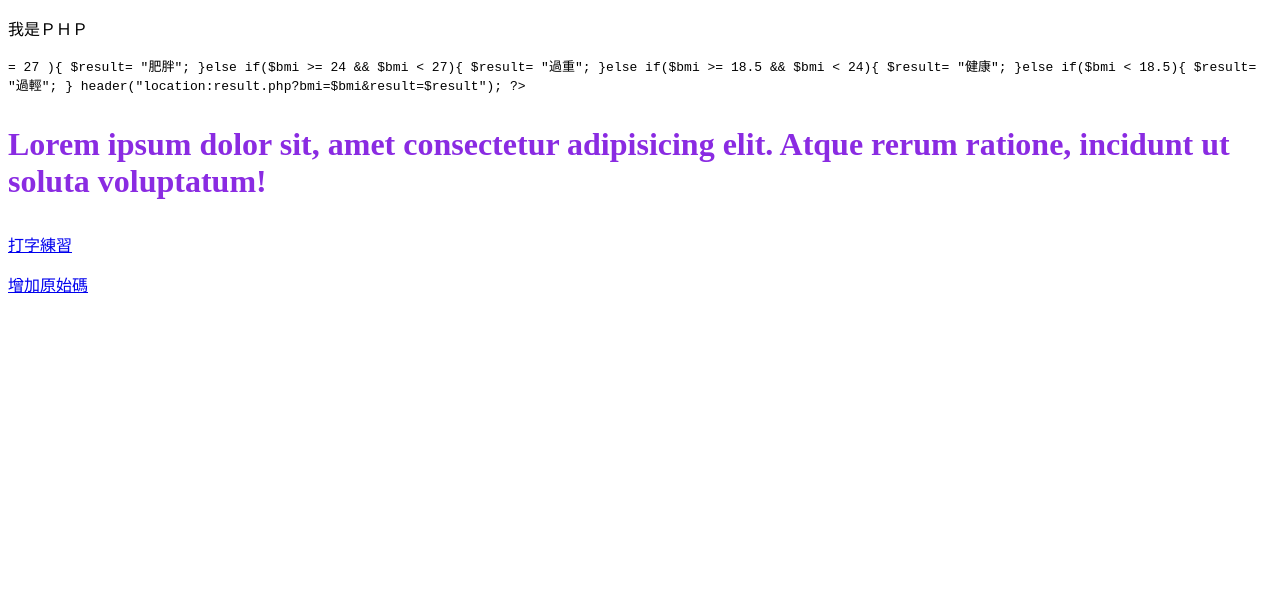
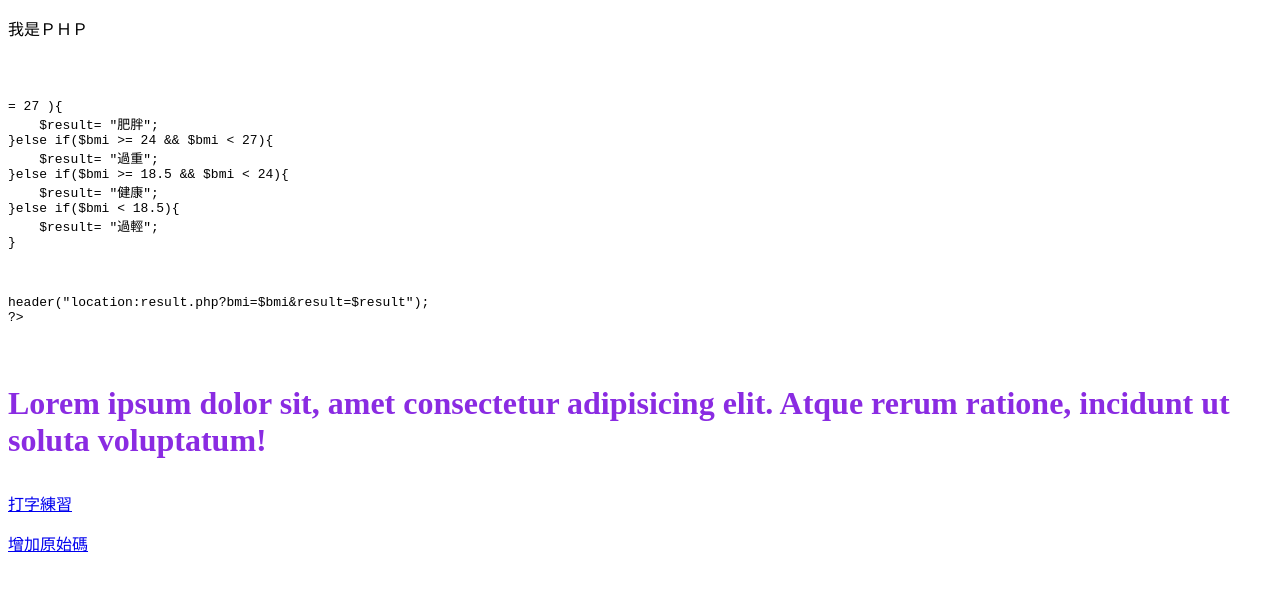
Before and after one commit to 54Happyfish/54Happyfish.github.io, a plain HTML site: page index.html in a window 1280 px wide. Drawn offline with Linux system fonts and the light colour scheme.

Commit message:
增加程式碼

```diff
--- a/index.html
+++ b/index.html
@@ -16,7 +16,8 @@
 <body>
 
     <p>我是ＰＨＰ</p>
-<code>
+<pre>
+    <p>
 <?php
 $height=$_GET['height'];
 $weight=$_GET['weight'];
@@ -40,7 +41,8 @@ if($bmi >= 27 ){
 
 header("location:result.php?bmi=$bmi&result=$result");
 ?>
-</code>
+</p>
+</pre>
     <h1>
         <p>Lorem ipsum dolor sit, amet consectetur adipisicing elit. Atque rerum ratione, incidunt ut soluta voluptatum!
         </p>
```
